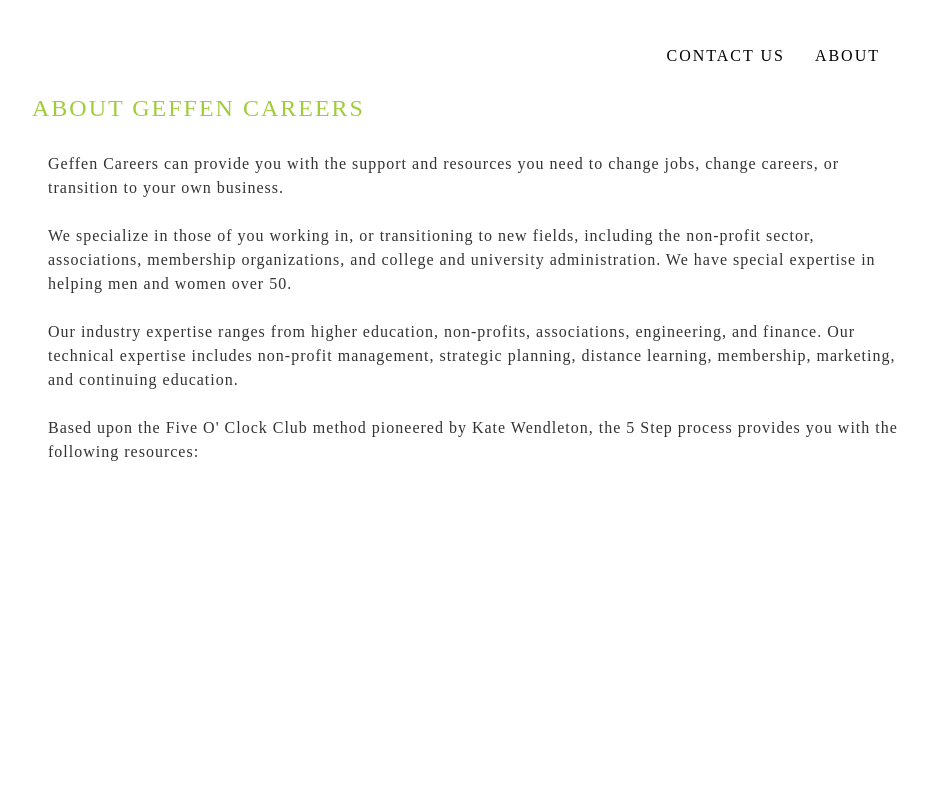
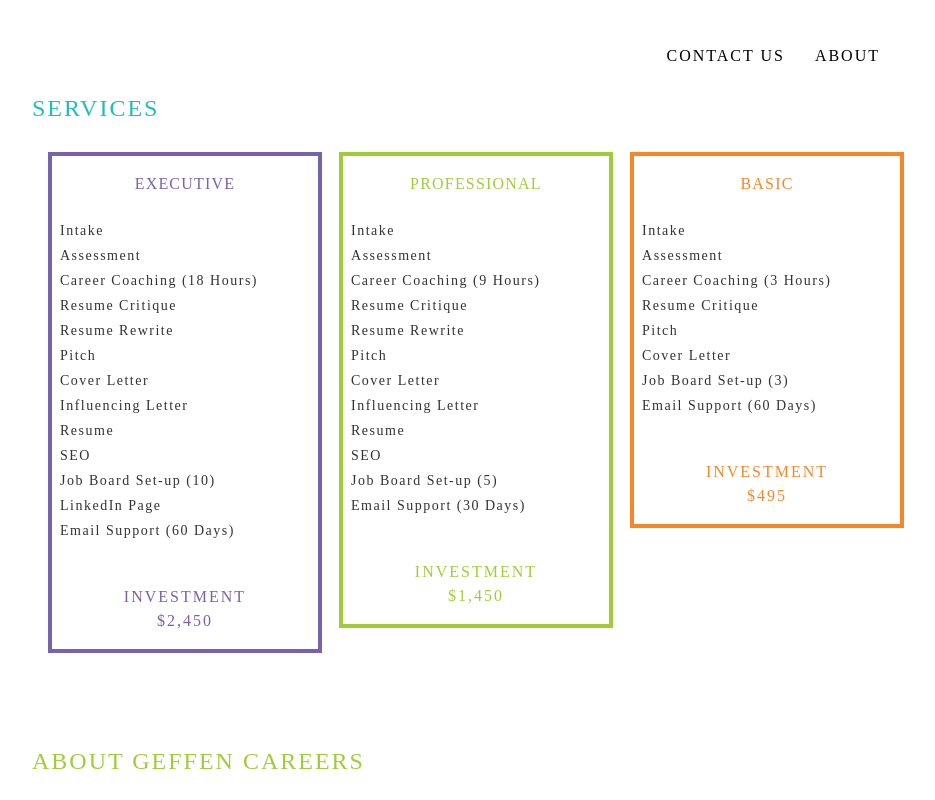
Before and after one commit to daniellealexis/GeffenCareers, a plain HTML site: page services.html in a window 1280 px wide. Shown: the top 800 px of the page, without its empty margins (164-1099 px from the left). Drawn offline with Linux system fonts and the light colour scheme; a web font is replaced by a local one.

Commit message:
Added service boxes and styled them

```diff
--- a/css/main.css
+++ b/css/main.css
@@ -59,6 +59,7 @@
 }
 .inner-content {
   padding: 0 1rem 0;
+  overflow: hidden;
 }
 .cover {
   height: 100vh;
@@ -197,3 +198,42 @@
 .button:active {
   background-color: #46dfe0;
 }
+.service-box {
+  display: inline-block;
+  width: 32%;
+  margin-right: 2%;
+  float: left;
+  padding: 0.5rem;
+  border: 4px solid;
+}
+.service-box:last-of-type {
+  margin-right: 0;
+}
+.service-box h2 {
+  text-transform: uppercase;
+  text-align: center;
+  margin: 0.5rem 0 1.5rem;
+  font-family: 'Muli', serif;
+}
+.service-box ol {
+  font-size: 0.875rem;
+  margin-bottom: 2.5rem;
+  font-family: 'Muli', serif;
+}
+.service-box li {
+  line-height: 1.5;
+  padding-bottom: 0.25rem;
+  color: #333;
+  margin: 0;
+}
+.service-box li:before {
+  display: none;
+}
+.service-box h4 {
+  text-align: center;
+  margin-bottom: 0.5rem;
+  text-transform: uppercase;
+  font-family: 'Muli', serif;
+  letter-spacing: 2px;
+  line-height: 1.5;
+}
--- a/services.html
+++ b/services.html
@@ -14,6 +14,63 @@
     </div>
 
     <section class="content-wrap">
+        <h1 class="blue">Services</h1>
+        <div class="inner-content">
+            <div class="service-box purple">
+                <h2>Executive</h2>
+                <ol>
+                    <li>Intake</li>
+                    <li>Assessment</li>
+                    <li>Career Coaching (18 Hours)</li>
+                    <li>Resume Critique</li>
+                    <li>Resume Rewrite</li>
+                    <li>Pitch</li>
+                    <li>Cover Letter</li>
+                    <li>Influencing Letter</li>
+                    <li>Resume</li>
+                    <li>SEO</li>
+                    <li>Job Board Set-up (10)</li>
+                    <li>LinkedIn Page</li>
+                    <li>Email Support (60 Days)</li>
+                </ol>
+                <h4>Investment<br>$2,450</h4>
+            </div>
+            <div class="service-box green">
+                <h2>Professional</h2>
+                <ol>
+                    <li>Intake</li>
+                    <li>Assessment</li>
+                    <li>Career Coaching (9 Hours)</li>
+                    <li>Resume Critique</li>
+                    <li>Resume Rewrite</li>
+                    <li>Pitch</li>
+                    <li>Cover Letter</li>
+                    <li>Influencing Letter</li>
+                    <li>Resume</li>
+                    <li>SEO</li>
+                    <li>Job Board Set-up (5)</li>
+                    <li>Email Support (30 Days)</li>
+                </ol>
+                <h4>Investment<br>$1,450</h4>
+            </div>
+            <div class="service-box orange">
+                <h2>Basic</h2>
+                <ol>
+                    <li>Intake</li>
+                    <li>Assessment</li>
+                    <li>Career Coaching (3 Hours)</li>
+                    <li>Resume Critique</li>
+                    <li>Pitch</li>
+                    <li>Cover Letter</li>
+                    <li>Job Board Set-up (3)</li>
+                    <li>Email Support (60 Days)</li>
+                </ol>
+                <h4>Investment<br>$495</h4>
+            </div>
+        </div>
+    </section>
+
+    <section class="content-wrap">
         <h1 class="green">About Geffen Careers</h1>
         <div class="inner-content">
             <p>Geffen Careers can provide you with the support and resources you need to change jobs, change careers, or transition to your own business.<br><br>We specialize in those of you working in, or transitioning to new fields, including the non-profit sector, associations, membership organizations, and college and university administration. We have special expertise in helping men and women over 50.<br><br>Our industry expertise ranges from higher education, non-profits, associations, engineering, and finance. Our technical expertise includes non-profit management, strategic planning, distance learning, membership, marketing, and continuing education.<br><br>Based upon the Five O' Clock Club method pioneered by Kate Wendleton, the 5 Step process provides you with the following resources:</p>
```
Also changed, not shown: 1 other file.
